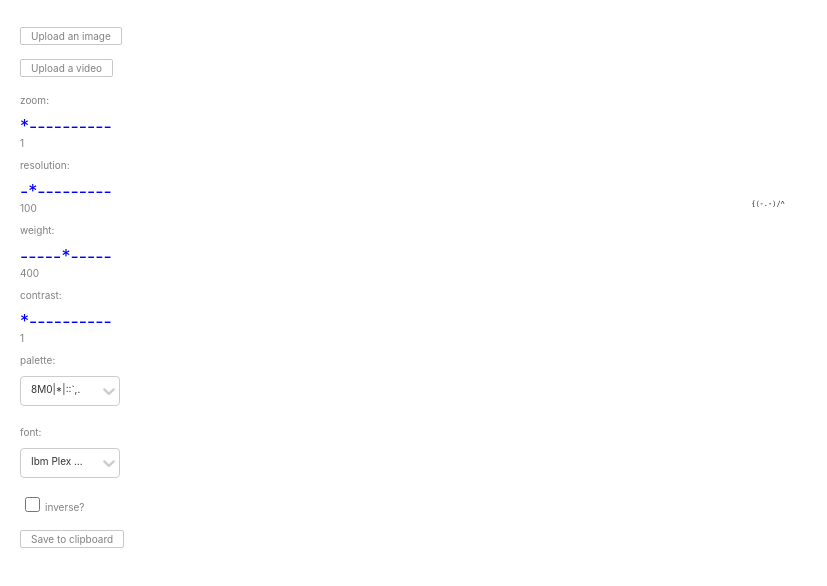
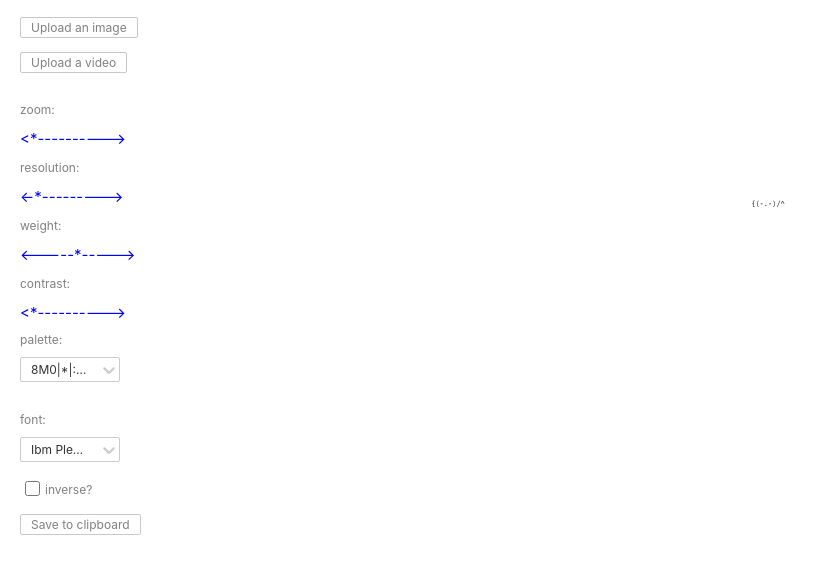
Before and after one commit to rybarczykj/ascii, a React (Create React App) app: page / in a window 1280 px wide. Shown: the top 586 px of the page, without its empty margins (0-827 px from the left). Built offline with nearby package versions, Linux system fonts and the light colour scheme; a web font is replaced by a local one.

Commit message:
asterix slider

```diff
--- a/src/Dropdown.tsx
+++ b/src/Dropdown.tsx
@@ -19,7 +19,7 @@ const Dropdown = <T,>({
 }: DropdownProps<T>): JSX.Element => {
     return (
         <div className="menu-entry">
-            <label htmlFor="options">{label}:</label>
+            <div className="menu-entry-label">{label}:</div>
             <CreatableSelect
                 options={options}
                 className="dropdown"
@@ -27,15 +27,17 @@ const Dropdown = <T,>({
                 styles={{
                     control: (baseStyles, state) => ({
                         ...baseStyles,
-                        minHeight: '10px !important',
-                        // maxHeight: '10px !important',
-                        height: '30px',
+                        minHeight: '5px !important',
                         alignItems: 'baseline',
                         width: state.menuIsOpen ? '200px' : '100px',
-
-                        marginTop: '10px',
+                        borderRadius: '2px',
+                        padding: '0px',
                     }),
                     dropdownIndicator: (baseStyles, state) => ({
+                        ...baseStyles,
+                        padding: '0px',
+                    }),
+                    input: (baseStyles, state) => ({
                         ...baseStyles,
                         padding: '0px',
                     }),
--- a/src/Slider.tsx
+++ b/src/Slider.tsx
@@ -22,51 +22,33 @@ export const Slider: React.FC<SliderProps> = ({
     step,
     disabled,
 }) => {
-    const [isDragging, setIsDragging] = React.useState(false);
-
     const sliderLength = 10;
     const normalizedValue = Math.floor(((value - min) / (max - min)) * sliderLength);
 
     const leftDashes = '-'.repeat(normalizedValue);
     const rightDashes = '-'.repeat(sliderLength - normalizedValue);
 
-    const startXpos = 0;
-    const endXpos = 100;
-
     return (
         <div className="slidecontainer">
             <p>{title}</p>
-
             <div className="slider-track">
-                {leftDashes}
-                <span
-                    className="slider-thumb"
-                    style={{
-                        left: `calc(${(normalizedValue / sliderLength) * 100}% - 10px)`,
-                    }}
-                    draggable
-                    onDrag={(e) => {
-                        if (isDragging) {
-                            // map the x position of the mouse to a value between min and max
-                            const xpos = Math.min((e as unknown as MouseEvent).clientX, endXpos);
-
-                            const newValue =
-                                (startXpos + xpos / (startXpos + endXpos)) * (max - min) + min;
-                            onChange(newValue);
-                        }
-                    }}
-                    onDragStart={() => {
-                        setIsDragging(true);
-                    }}
-                    onDragEnd={() => {
-                        setIsDragging(false);
-                    }}>
-                    *
-                </span>
-
-                {rightDashes}
+                <input
+                    type="range"
+                    min={min}
+                    max={max}
+                    step={step}
+                    value={value}
+                    onChange={(e) => onChange(parseFloat(e.target.value))}
+                    disabled={disabled}
+                    className="slider-input"
+                />
+                {`<`}
+                <span className="slider-dashes">{leftDashes}</span>
+                <span className="slider-asterix">*</span>
+                <span className="slider-dashes">{rightDashes}</span>
+                {/* <output>{value}</output> */}
+                {`>`}
             </div>
-            <output>{label}</output>
         </div>
     );
 };
--- a/src/ui/menu.css
+++ b/src/ui/menu.css
@@ -1,13 +1,18 @@
 .menu {
     margin-top: 20px;
     color: grey;
-    width: 200px;
-    font-size: 10px;
+    width: 150px;
+    font-size: 12px;
     padding-left: 20px;
     text-align: left;
+    background-color: white;
 }
 
 .menu-entry {
+    padding-bottom: 20px;
+}
+
+.menu-entry-label {
     padding-top: 10px;
     padding-bottom: 10px;
 }
@@ -23,12 +28,50 @@ input[type='button'] {
     left: -99999rem;
 }
 
-.slider {
+.slider-asterix {
+    user-select: none;
+    height: 10px;
+    width: 10px;
+}
+.slider-asterix:hover {
+    color: cornflowerblue;
 }
 
 .slider-track {
-    font-size: 18px;
+    font-size: 15px;
     color: blue;
+    user-select: none;
+}
+
+.slider-input {
+    -webkit-appearance: none;
+    width: 80px;
+    background: transparent;
+    outline: none;
+    opacity: 0;
+    transition: opacity 0.2s;
+
+    position: absolute;
+    left: 25px;
+
+    margin-top: -2px;
+}
+
+.slider-input:hover {
+    /* opacity: 1; */
+}
+
+.slider-input::-webkit-slider-thumb {
+    -webkit-appearance: none;
+    appearance: none;
+
+    width: 20px;
+    height: 20px;
+    border-radius: 100%;
+    background-color: blue;
+    cursor: grab;
+
+    margin-bottom: 10px;
 }
 
 /* buttons, like 'save to clipboard', and 'upload file' */
```
